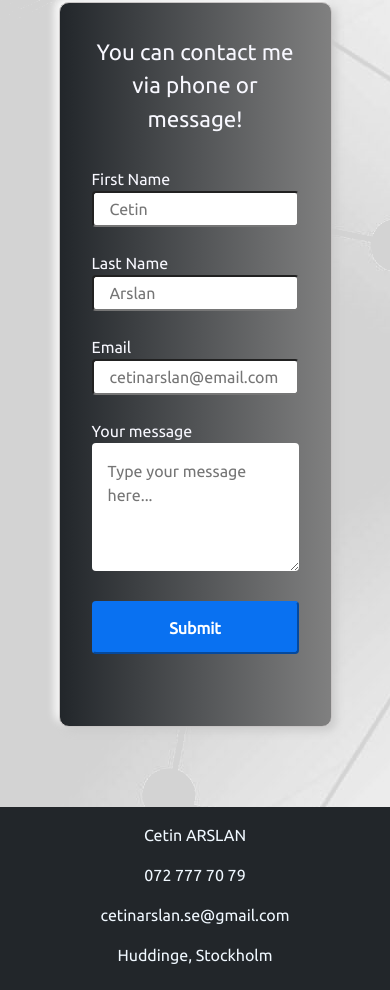
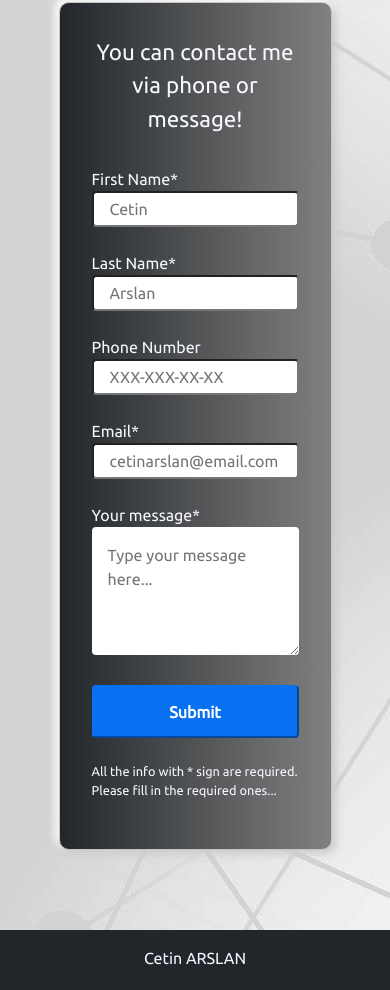
Before and after one commit to cetinarslan-it/portfolio, a React (Create React App) app: page / in a window 390 px wide. Shown: the part 8984-9974 px from the top of the page. Built offline with nearby package versions, Linux system fonts and the light colour scheme.

Commit message:
added phone number to form

```diff
--- a/src/pages/contact/Contact.js
+++ b/src/pages/contact/Contact.js
@@ -14,13 +14,16 @@ function Contact() {
         >
           <input type="hidden" name="form-name" value="contact" />
 
-          <label htmlFor="firstname">First Name <br /></label>
+          <label htmlFor="firstname">First Name* <br /></label>
           <input id="fistname" name="firstname" placeholder="Cetin" required />
 
-          <label htmlFor="lastname">Last Name <br /></label>
+          <label htmlFor="lastname">Last Name*<br /></label>
           <input id="lastname" name="lastname" placeholder="Arslan" required />
 
-          <label htmlFor="email">Email <br /></label>
+          <label htmlFor="phonenumber">Phone Number<br /></label>
+          <input id="phonenumber" name="phonenumber" placeholder="XXX-XXX-XX-XX" />
+
+          <label htmlFor="email">Email* <br /></label>
           <input
             id="email"
             name="email"
@@ -29,14 +32,18 @@ function Contact() {
             required
           />
 
-          <label htmlFor="textarea">Your message</label>
+          <label htmlFor="textarea">Your message*</label>
           <textarea
             id="textarea"
             name="message"
             placeholder="Type your message here..."
             required
           />
+
           <input type="submit" />
+
+          <p style={{textAlign:"left", fontSize:"0.8rem"}}>All the info with * sign are required. Please fill in the required ones...</p>
+
         </form>
       </div>
     </div>
```
